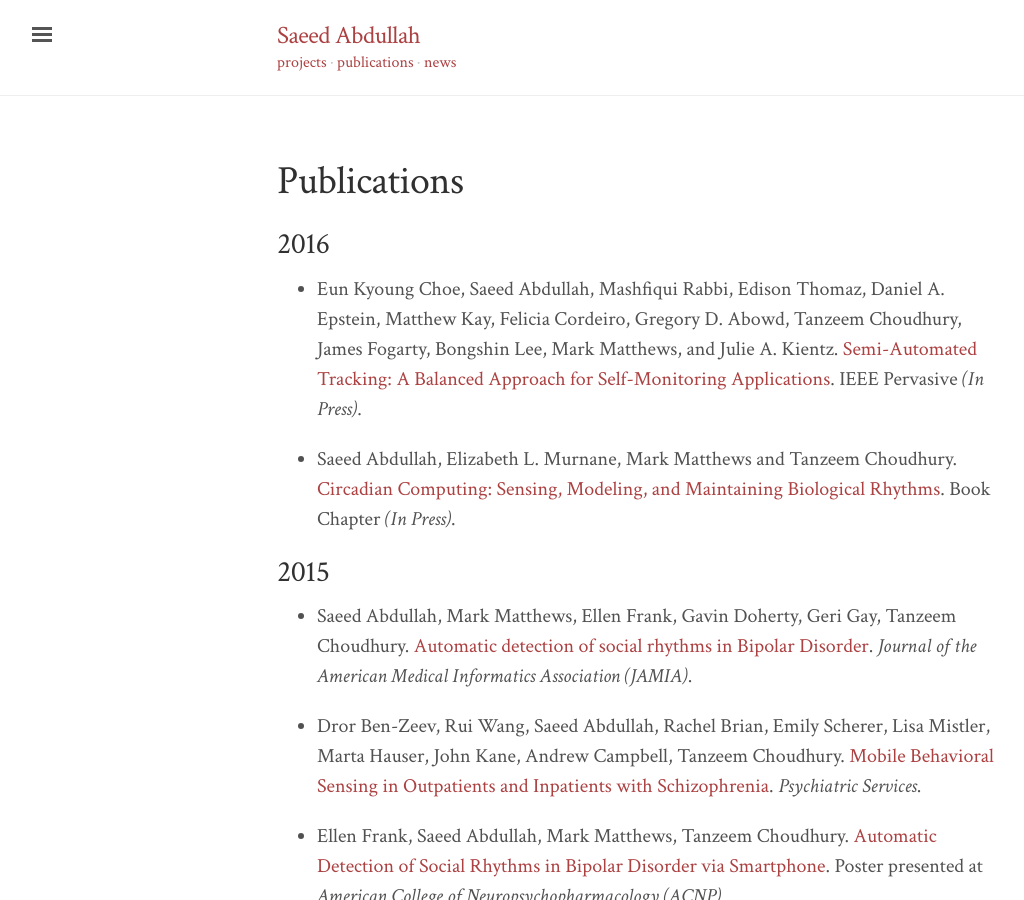
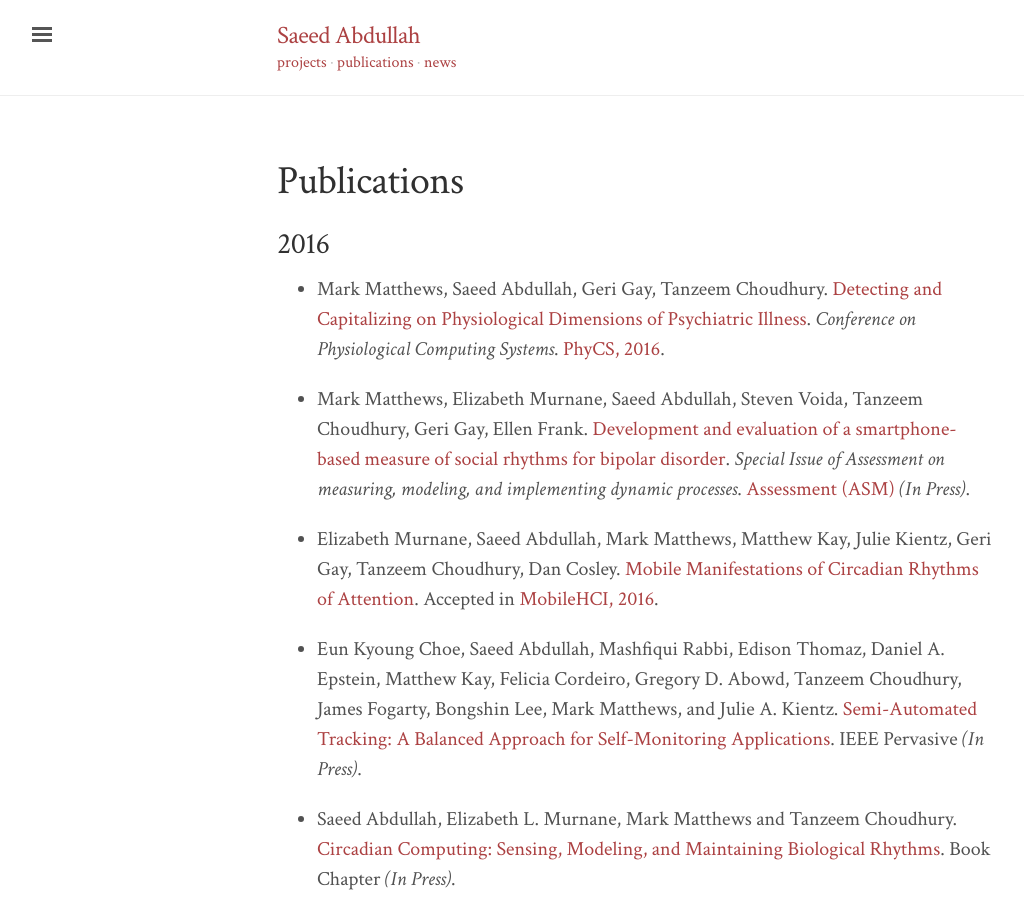
Before and after one commit to saeed-abdullah/saeed-abdullah.github.io, a Jekyll site: the page built from publications.markdown, in a window 1280 px wide and 900 px high. Shown: the whole window, without its empty margins (3-1027 px from the left). Built offline with Jekyll 4.4.1, drawn with Linux system fonts in a browser that asks for light colours.

Commit message:
Adds new publications

```diff
--- a/publications.markdown
+++ b/publications.markdown
@@ -5,6 +5,12 @@ layout: page
 
 2016
 ----
+
+* Mark Matthews, Saeed Abdullah, Geri Gay, Tanzeem Choudhury. <a href="#">Detecting and Capitalizing on Physiological Dimensions of Psychiatric Illness</a>. <em>Conference on Physiological Computing Systems</em>. <a href="http://www.phycs.org/">PhyCS, 2016</a>.
+
+* Mark Matthews, Elizabeth Murnane, Saeed Abdullah, Steven Voida, Tanzeem Choudhury, Geri Gay, Ellen Frank. <a href="#">Development and evaluation of a smartphone-based measure of social rhythms for bipolar disorder</a>. <em>Special Issue of Assessment on measuring, modeling, and implementing dynamic processes</em>. <a href="https://us.sagepub.com/en-us/nam/assessment/journal201629">Assessment (ASM)</a> <em>(In Press)</em>.
+
+* Elizabeth Murnane, Saeed Abdullah, Mark Matthews, Matthew Kay, Julie Kientz, Geri Gay, Tanzeem Choudhury, Dan Cosley. <a href="#">Mobile Manifestations of Circadian Rhythms of Attention</a>. Accepted in <a href="http://mobilehci.acm.org/2016/">MobileHCI, 2016</a>.
 
 * Eun Kyoung Choe, Saeed Abdullah, Mashfiqui Rabbi, Edison Thomaz, Daniel A. Epstein, Matthew Kay, Felicia Cordeiro, Gregory D. Abowd, Tanzeem Choudhury, James Fogarty, Bongshin Lee, Mark Matthews, and Julie A. Kientz. <a href="#"> Semi-Automated Tracking: A Balanced Approach for Self-Monitoring Applications</a>. IEEE Pervasive <em>(In Press)</em>.
 
```
